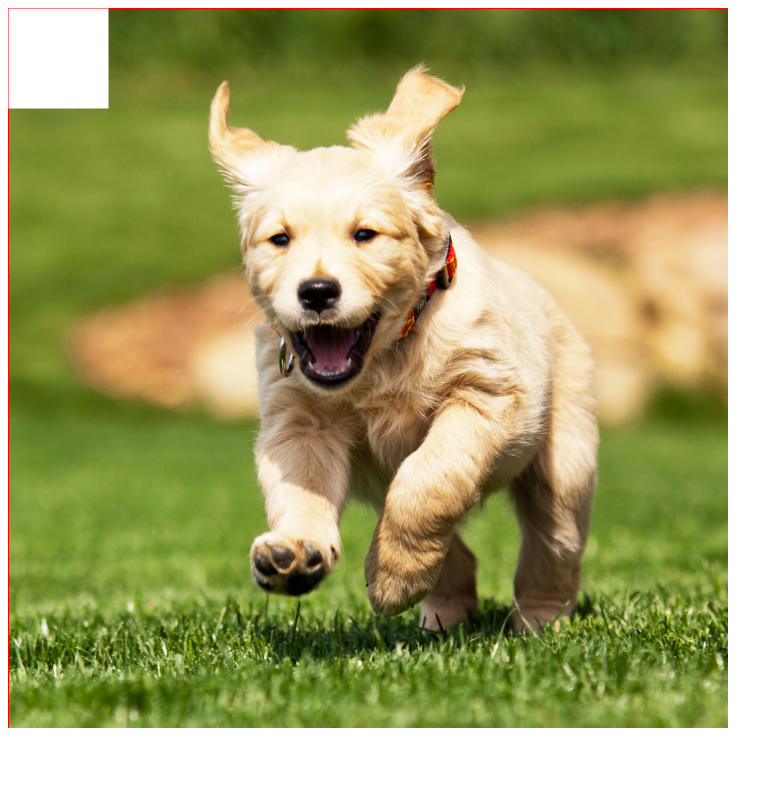
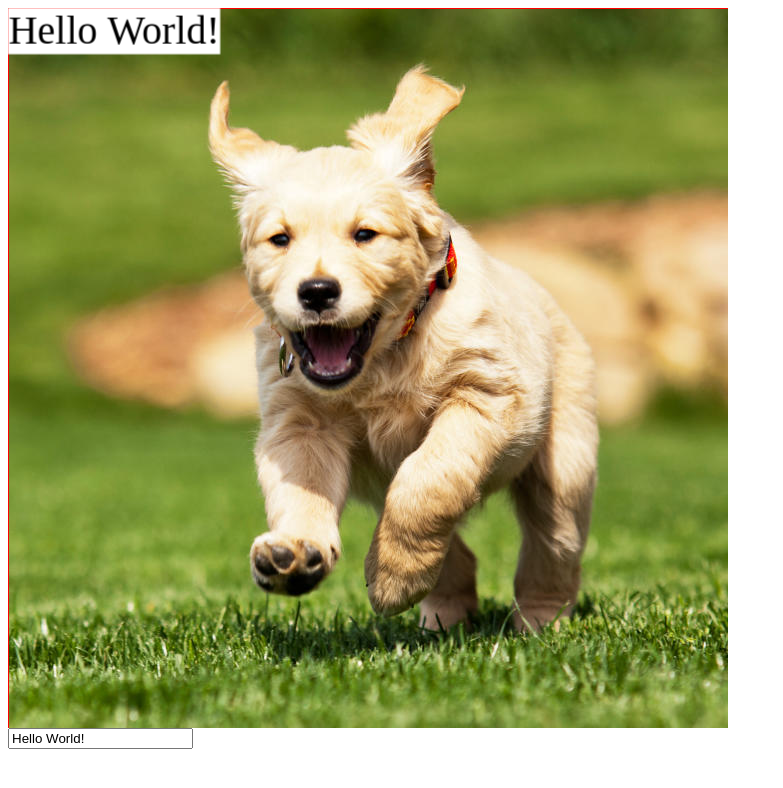
Before and after one commit to slsp8752/FaceWallBot, a plain HTML site: page moving.html in a window 1280 px wide. Shown: the whole page, without its empty margins (0-783 px from the left). Drawn offline with nearby package versions, Linux system fonts and the light colour scheme.

Commit message:
Started dynamic text

```diff
--- a/mover.js
+++ b/mover.js
@@ -1,12 +1,34 @@
 var img = new Image();
 img.src = "dog.jpg";
 var canvas = new fabric.Canvas("canvas");
+
+var x = document.createElement("INPUT");
+x.setAttribute("type", "text");
+x.setAttribute("value", "Hello World!");
+x.setAttribute("id", "majorInp");
+x.setAttribute("onkeyup", "updateText(this);");
+
+
+
+document.body.appendChild(x);
+//TODO update canvas text
+function updateText(inputElement)
+{
+    console.log(inputElement.value);
+	Bar.setText("my_text");
+	canvas.renderAll();
+
+}
+
 
 function render(){
 	canvas.setWidth(img.width);
 	canvas.setHeight(img.height);
 	canvas.renderAll();
 }
+//TODO: Make rectangles sized based on text input
+//		Draw text
+//		Move text with rectangle
 
 img.onload = function(){
 	canvas.setBackgroundImage("dog.jpg", render);
@@ -23,12 +45,15 @@ img.onload = function(){
 	  stroke: "red"
 	});
 
-	var movingBox = new fabric.Rect({
-	  width: 100,
-	  height: 100,
-	  hasBorders: false,
-	  hasControls: false,
-	  fill: "white"
+	var movingBox = new fabric.Text(document.getElementById("majorInp").value,{//fabric.Rect({
+		backgroundColor: "white",
+		hasBorders: false,
+		hasControls: false
+	  //width: 100,
+	  //height: 100,
+	  //hasBorders: false,
+	  //hasControls: false,
+	  //fill: "white"
 	});
 
 	canvas.on("object:moving", function() {
@@ -44,7 +69,7 @@ img.onload = function(){
 
 	  movingBox.setLeft(Math.min(Math.max(left, leftBound), rightBound - movingBox.width));
 	  movingBox.setTop(Math.min(Math.max(top, topBound), bottomBound - movingBox.height));
-	});
+});
 
 	canvas.add(boundingBox);
 	canvas.add(movingBox);
--- a/moving.html
+++ b/moving.html
@@ -1,5 +1,6 @@
 <!DOCTYPE html>
 <head>
+<script src="https://ajax.googleapis.com/ajax/libs/jquery/3.1.1/jquery.min.js"></script>
 </head>
 <body>
 	<canvas id="canvas"/>
```
